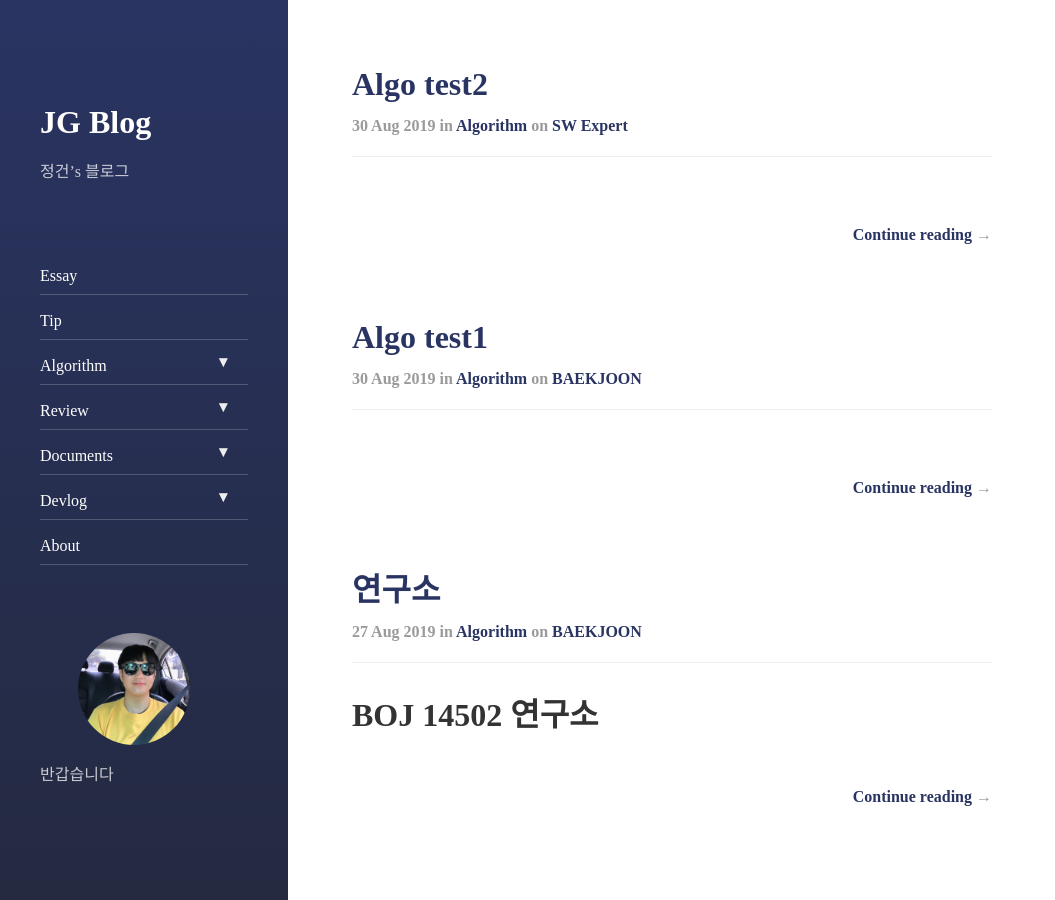
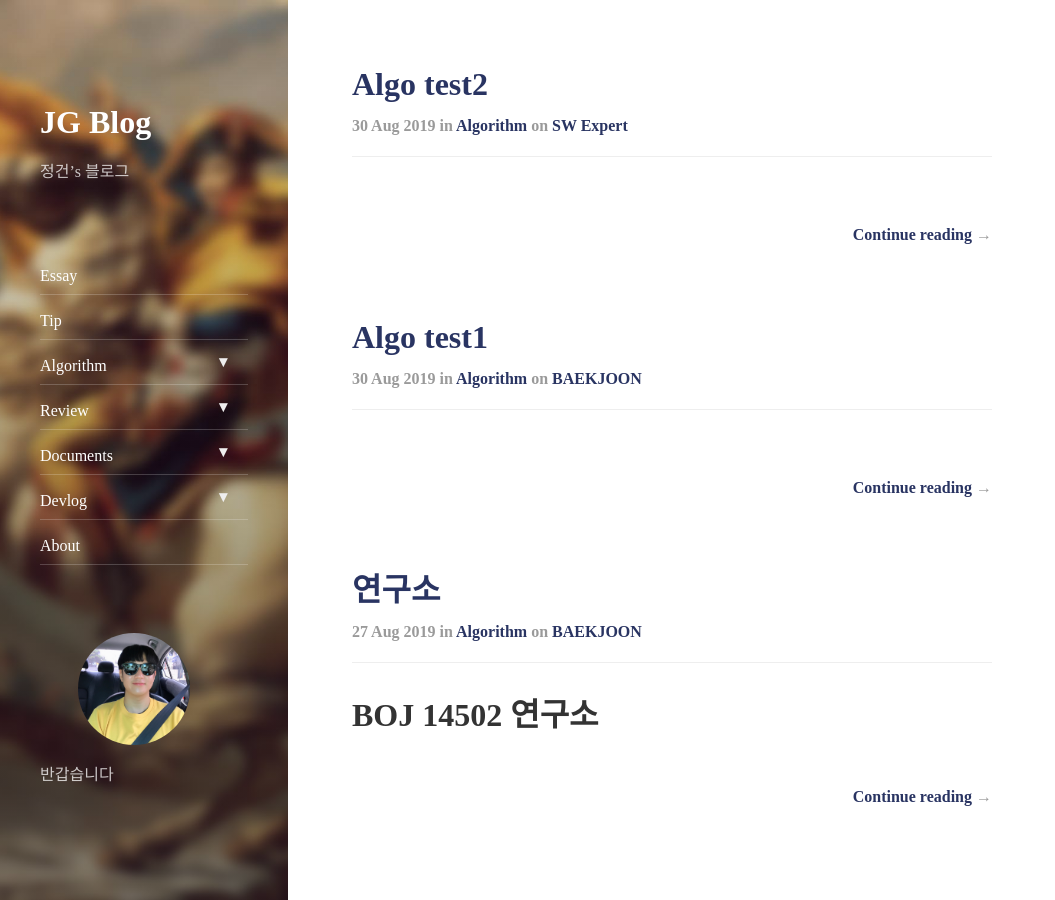
Before and after one commit to ini080/ini080.github.io, a Jekyll site: the page built from index.html, in a window 1280 px wide and 900 px high. Shown: the whole window, without its empty margins (0-1055 px from the left). Built offline with Jekyll 4.4.1, drawn with Linux system fonts in a browser that asks for light colours; nearby versions of some CDN libraries; the list of posts is cut into pages by our own code.

Commit message:
Add nap.jpg

```diff
--- a/_config.yml
+++ b/_config.yml
@@ -26,6 +26,7 @@ author:
   email:             ini080@naver.com
 
 # Fallback image and color
+image:               /assets/img/nap.jpg
 color:               '#293462'
 
 # The font used for headings. Expects a string that is a valid CSS font-family value.
```
Also changed, not shown: assets/img/nap.jpg (added).
